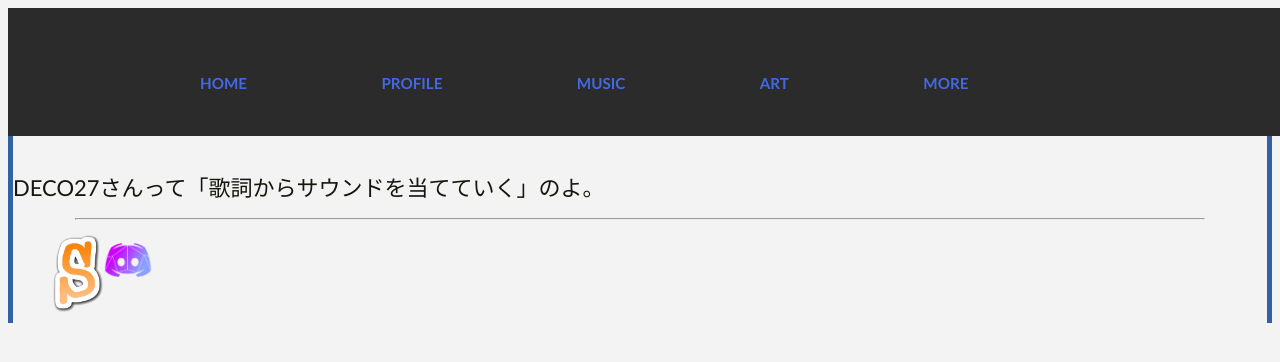
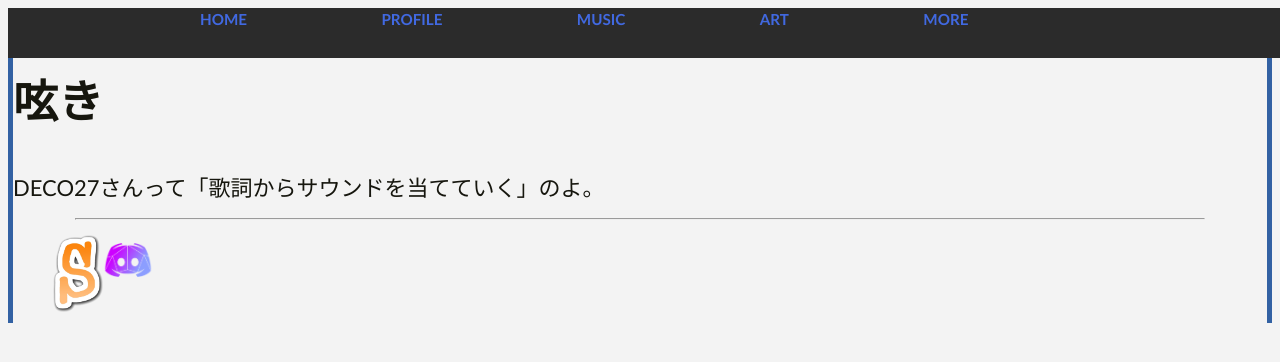
Before and after one commit to nekodendislike/nekodendislike.github.io, a Jekyll site: the page built from more.md, in a window 1280 px wide. Shown: the top 362 px of the page. Built offline with Jekyll 4.4.1, drawn with Linux system fonts in a browser that asks for light colours; some web fonts are replaced.

Commit message:
Update style.css

```diff
--- a/assets/css/style.css
+++ b/assets/css/style.css
@@ -72,7 +72,7 @@
   height: 50px; /* 高さを50pxに指定 */
   display: inline-block;
   background-color: #2b2b2b; /*ページ全体の背景色*/
-  padding: 5% 0; /* ヘッダーに上下左右それぞれ余白を指定 */
+  padding: 0; /* ヘッダーに上下左右それぞれ余白を指定 */
   box-sizing: border-box; /* padding分を含んで幅を100%にするため */
   position:fixed;
 }
```
